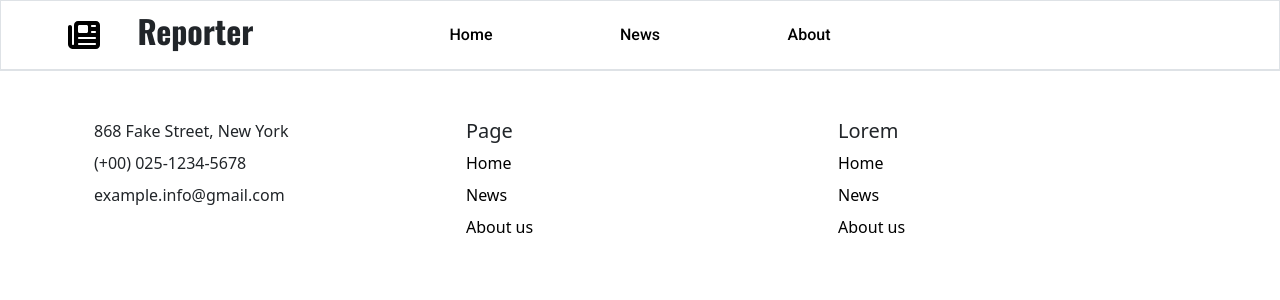
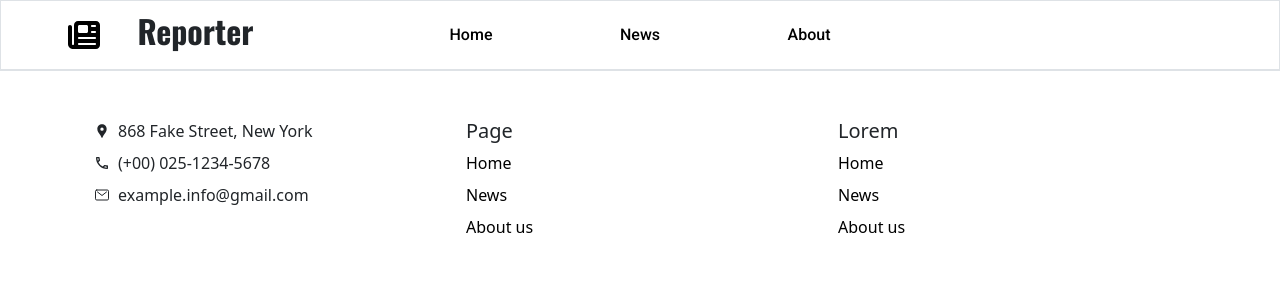
Before and after one commit to MFTNWebMusician/Group-3-task, a React (Create React App) app in the folder task/: page /about in a window 1280 px wide. Shown: the top 300 px of the page. Built offline with nearby package versions, Linux system fonts and the light colour scheme; no server answers.

Commit message:
footer and news icons added

```diff
--- a/task/src/layout/Footer.jsx
+++ b/task/src/layout/Footer.jsx
@@ -1,5 +1,8 @@
 import React from "react";
 import { Link } from "react-router-dom";
+import { MdLocationPin } from "react-icons/md";
+import { MdOutlinePhone } from "react-icons/md";
+import { IoMailOutline } from "react-icons/io5";
 
 const Footer = () => {
   return (
@@ -7,9 +10,15 @@ const Footer = () => {
       <div className="container row row-cols-1 row-cols-md-2 row-cols-lg-3  py-5">
         <div className="col mb-3">
           <ul className="nav flex-column text-dark">
-            <li className="mb-2">868 Fake Street, New York</li>
-            <li className="mb-2">(+00) 025-1234-5678</li>
-            <li className="mb-2">example.info@gmail.com</li>
+            <li className="mb-2 d-flex align-items-center">
+              <MdLocationPin className="me-2" /> 868 Fake Street, New York
+            </li>
+            <li className="mb-2 d-flex align-items-center">
+              <MdOutlinePhone className="me-2" /> (+00) 025-1234-5678
+            </li>
+            <li className="mb-2 d-flex align-items-center">
+              <IoMailOutline className="me-2" /> example.info@gmail.com
+            </li>
           </ul>
         </div>
         <div className="col mb-3">
--- a/task/src/pages/News.jsx
+++ b/task/src/pages/News.jsx
@@ -2,6 +2,7 @@ import React, { useContext } from "react";
 import { MyContext } from "../context/GlobalContext";
 import "./../assets/css/news.css";
 import { useNavigate } from "react-router-dom";
+import { FaRegCalendarAlt } from "react-icons/fa";
 
 const News = () => {
   const [newsList, setNewsList, mainUrl, apiKey] = useContext(MyContext);
@@ -25,7 +26,10 @@ const News = () => {
               {el.title}
             </p>
             <p className="fs-6 my-3 my-lg-0 my-xxl-2">{el.description}</p>
-            <p className="fs-6 my-3">{el.date}</p>
+            <div className="d-flex align-items-center">
+              <FaRegCalendarAlt />
+              <p className="fs-6 my-3 ms-2">{el.date}</p>
+            </div>
           </div>
         </div>
       ))}
```
